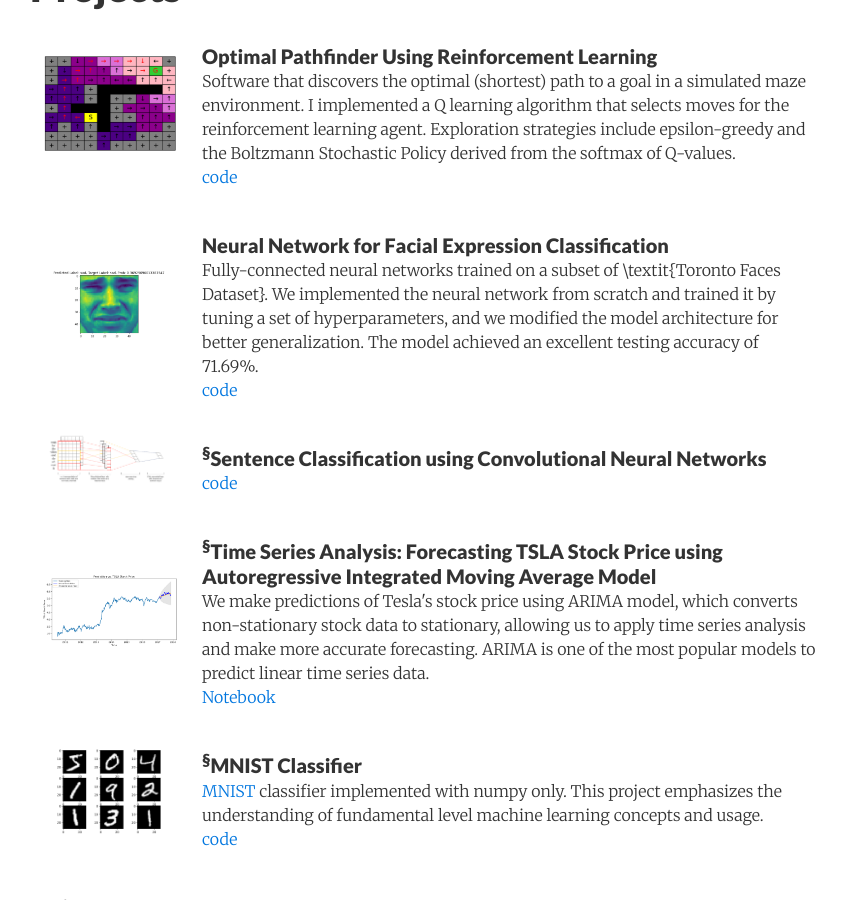
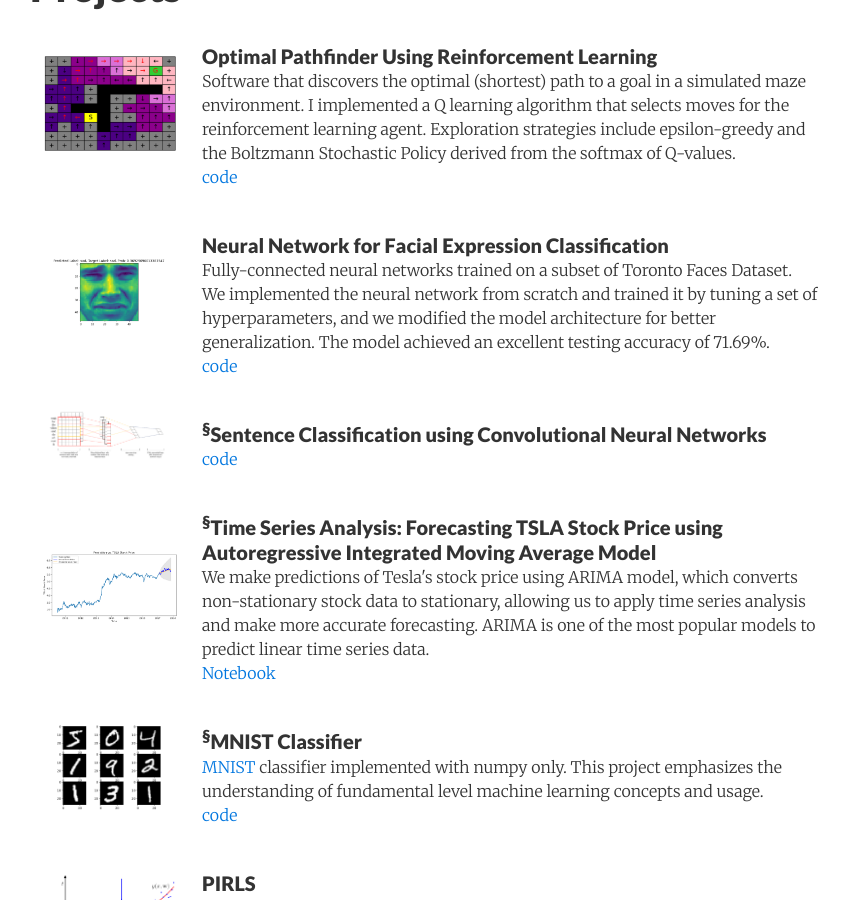
Before and after one commit to yangzi33/yangzi33.github.io, a Jekyll site: the page built from index.html, in a window 1280 px wide and 900 px high, scrolled down 563 px. Shown: the whole window, without its empty margins (210-1059 px from the left). Built offline with Jekyll 4.4.1, drawn with Linux system fonts in a browser that asks for light colours; nearby versions of some CDN libraries; a style sheet for code colours, icons or effects is not loaded.

Commit message:
remove latex stuff

```diff
--- a/index.html
+++ b/index.html
@@ -127,7 +127,7 @@ $(document).ready(function(){
 
   <h3>Neural Network for Facial Expression Classification</h3>
     <p>
-      Fully-connected neural networks trained on a subset of \textit{Toronto Faces Dataset}. We implemented the neural network from scratch and trained it by tuning a set of hyperparameters, and we modified the model architecture for better generalization. The model achieved an excellent testing accuracy of 71.69%.
+      Fully-connected neural networks trained on a subset of <it>Toronto Faces Dataset</it>. We implemented the neural network from scratch and trained it by tuning a set of hyperparameters, and we modified the model architecture for better generalization. The model achieved an excellent testing accuracy of 71.69%.
     </p>
     <p>
       <a href="https://github.com/yangzi33/face-nn">code</a>
```
